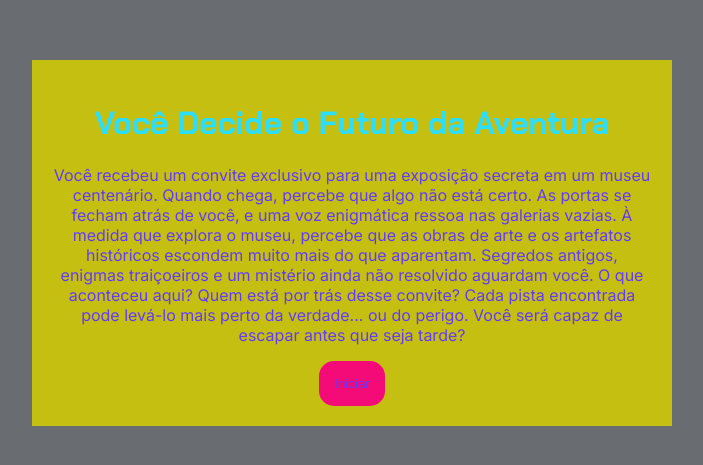
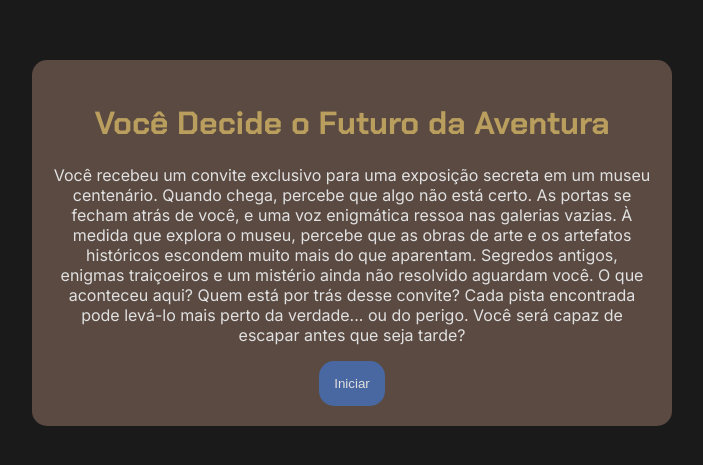
Before and after one commit to guilherme24415/perguntas, a plain HTML site: page index.html in a window 1280 px wide. Shown: the part 165-630 px from the top of the page, without its empty margins (288-991 px from the left). Drawn offline with Linux system fonts and the light colour scheme.

Commit message:
Update style.css

```diff
--- a/style.css
+++ b/style.css
@@ -1,11 +1,12 @@
 @import url('https://fonts.googleapis.com/css2?family=Chakra+Petch:ital,wght@0,300;0,400;0,500;0,600;0,700;1,300;1,400;1,500;1,600;1,700&family=Inter:wght@100;200;300;400;500;600;700;800;900&display=swap');
 
 :root {
-    --cor-fundo: #01080e96;
-    --cor-principal: #c5bf11 ;
-    --cor-secundaria: #f40b78;
-    --cor-destaque: #2BDEFD;
-    --cor-texto: #643afa;
+    --cor-fundo: #1a1a1a; /* Fundo escuro */
+    --cor-principal: #5a4a42; /* Bege escuro ou cinza suave */
+    --cor-secundaria: #4967a0; /* Azul escuro para botões */
+    --cor-destaque: #b99e5d; /* Dourado envelhecido */
+    --cor-texto: #e1e1e1; /* Texto claro */
+    --cor-hover: #bb5a3c; /* Laranja para hover */
 }
 
 body {
@@ -18,45 +19,46 @@ body {
     min-height: 100vh;
 }
 
-.caixa-principal{
+.caixa-principal {
     background-color: var(--cor-principal);
     width: 90%;
     max-width: 600px;
     text-align: center;
     padding: 20px;
+    border-radius: 15px; /* Suaviza as bordas */
 }
 
-h1, .caixa-perguntas, .caixa-resultado{
+h1, .caixa-perguntas, .caixa-resultado {
     font-family: 'Chakra Petch', sans-serif;
 }
 
 h1 {
-    color: var(--cor-destaque);
+    color: var(--cor-destaque); /* Cor dourada para o título */
 }
 
 button {
-    background-color: var(--cor-secundaria);
+    background-color: var(--cor-secundaria); /* Cor azul escuro para botões */
     color: var(--cor-texto);
     border: none;
     border-radius: 15px;
     padding: 15px;
-    transition: background-color 0.3s;
+    transition: background-color 0.3s, color 0.3s;
 }
 
 button:hover {
-    background-color: var(--cor-destaque);
-    color: var(--cor-principal);
+    background-color: var(--cor-hover); /* Laranja para hover em botões */
+    color: var(--cor-principal); /* Cor do texto ao passar o mouse */
 }
 
-.caixa-resultado{
+.caixa-resultado {
     display: none;
 }
 
-.caixa-resultado.mostrar{
+.caixa-resultado.mostrar {
     display: block;
 }
 
-.caixa-alternativas{
+.caixa-alternativas {
     display: flex;
     flex-direction: column;
     gap: 10px;
```
